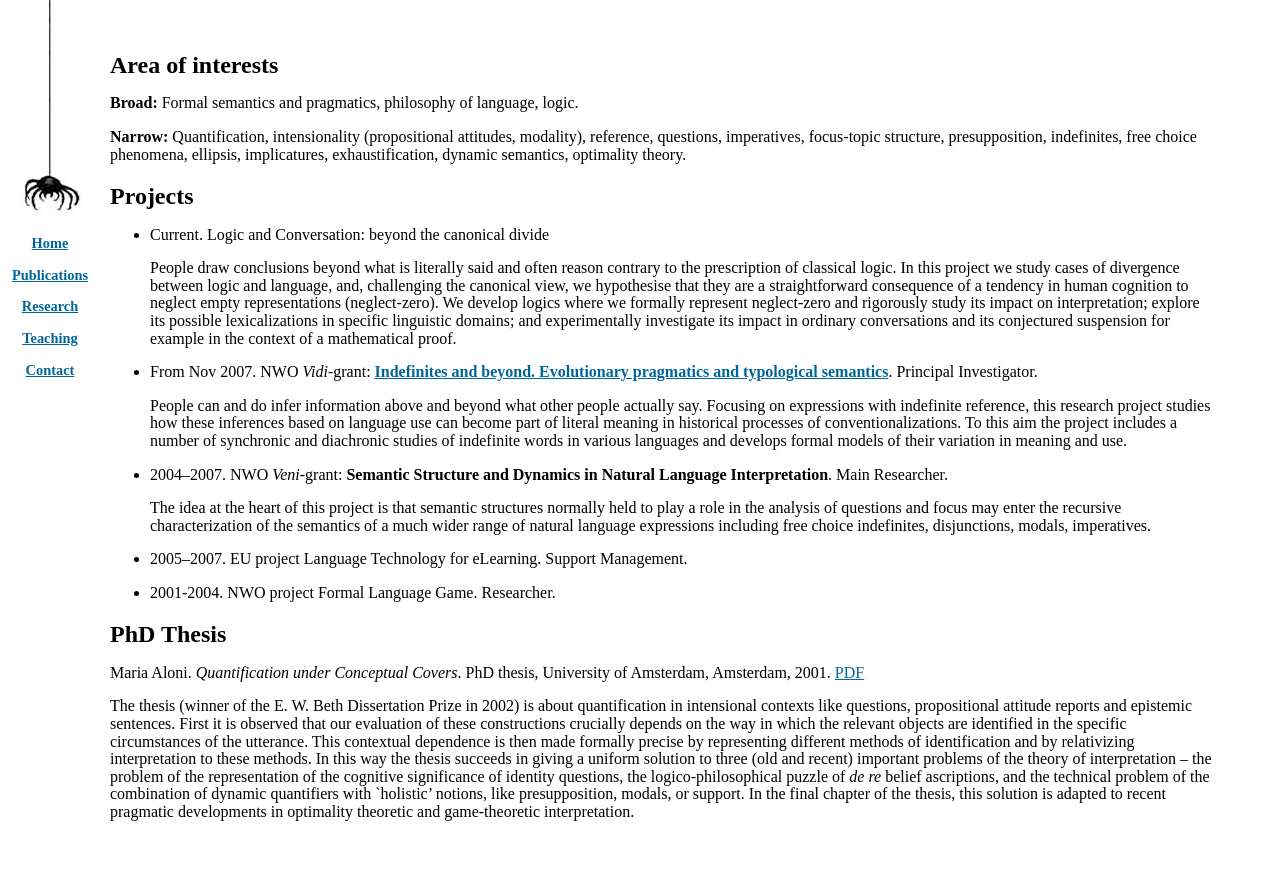
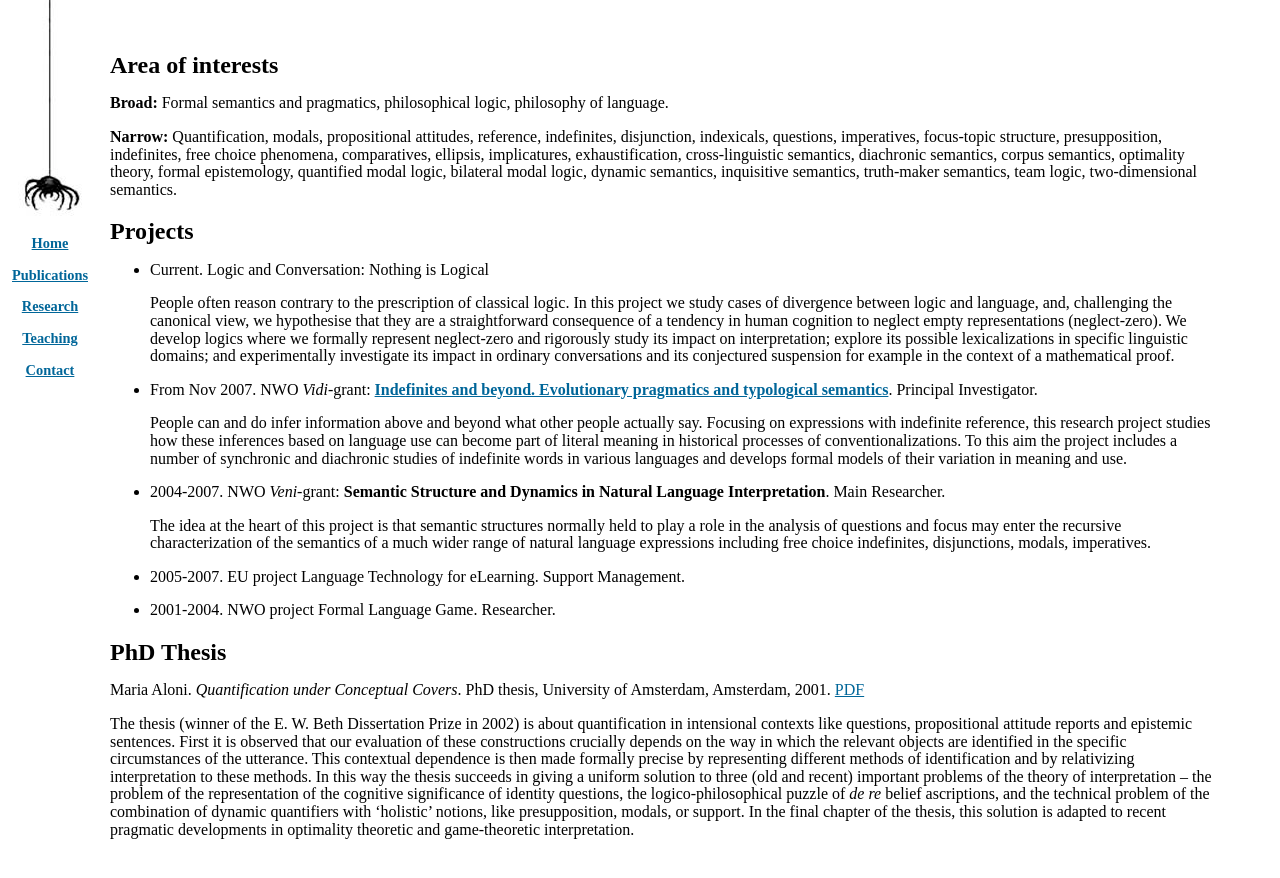
Before and after one commit to rednaw/site, a Jekyll site: the page built from content/research.md, in a window 1280 px wide. Shown: the top 878 px of the page. Built offline with Jekyll 4.4.1, drawn with Linux system fonts in a browser that asks for light colours; some web fonts are replaced.

Commit message:
Update research.md

```diff
--- a/content/research.md
+++ b/content/research.md
@@ -6,26 +6,27 @@ permalink: ./research
 
 ## Area of interests
 
-**Broad:** Formal semantics and pragmatics, philosophy of language, logic.
+**Broad:** Formal semantics and pragmatics, philosophical logic, philosophy of language.
 
-**Narrow:** Quantification, intensionality (propositional attitudes, modality), reference, questions, imperatives, focus-topic structure, presupposition, indefinites, free choice phenomena, ellipsis, implicatures, exhaustification, dynamic semantics, optimality theory.
+**Narrow:** Quantification, modals, propositional attitudes, reference, indefinites, disjunction, indexicals, questions, imperatives, focus-topic structure, presupposition, indefinites, free choice phenomena, comparatives, ellipsis, implicatures, exhaustification, cross-linguistic semantics, diachronic semantics, corpus semantics, optimality theory, formal epistemology, quantified modal logic, bilateral modal logic, dynamic semantics, inquisitive semantics, truth-maker semantics, team logic, two-dimensional semantics.
+
 
 ##  Projects
-- Current. Logic and Conversation: beyond the canonical divide
+- Current. Logic and Conversation: Nothing is Logical
 
-  People draw conclusions beyond what is literally said and often reason contrary to the prescription of classical logic. In this project we study cases of divergence between logic and language, and, challenging the canonical view, we hypothesise that they are a straightforward consequence of a tendency in human cognition to neglect empty representations (neglect-zero). We develop logics where we formally represent neglect-zero and rigorously study its impact on interpretation; explore its possible lexicalizations in specific linguistic domains; and experimentally investigate its impact in ordinary conversations and its conjectured suspension for example in the context of a mathematical proof.
+  People often reason contrary to the prescription of classical logic. In this project we study cases of divergence between logic and language, and, challenging the canonical view, we hypothesise that they are a straightforward consequence of a tendency in human cognition to neglect empty representations (neglect-zero). We develop logics where we formally represent neglect-zero and rigorously study its impact on interpretation; explore its possible lexicalizations in specific linguistic domains; and experimentally investigate its impact in ordinary conversations and its conjectured suspension for example in the context of a mathematical proof.
 - From Nov 2007. NWO *Vidi*-grant: [**Indefinites and beyond. Evolutionary pragmatics and typological semantics**]({{ site.baseurl }}/Indefinites). Principal Investigator.
 
   People can and do infer information above and beyond what other people actually say.  Focusing on expressions with indefinite reference, this research project studies how these inferences based on language use can become part of literal meaning in historical processes of conventionalizations. To this aim the project includes a number of synchronic and diachronic studies of indefinite words in various languages and  develops formal models of their variation in meaning and use.
-- 2004--2007. NWO *Veni*-grant: **Semantic Structure and Dynamics in Natural Language Interpretation**. Main Researcher.
+- 2004-2007. NWO *Veni*-grant: **Semantic Structure and Dynamics in Natural Language Interpretation**. Main Researcher.
 
   The idea at the heart of this project is that semantic structures normally held to play a role in the analysis of questions and focus may enter the recursive characterization of the semantics of a much wider range of natural language expressions including free choice indefinites, disjunctions, modals, imperatives.
 
-- 2005--2007. EU project Language Technology for eLearning. Support Management.
+- 2005-2007. EU project Language Technology for eLearning. Support Management.
 
 - 2001-2004. NWO project Formal Language Game. Researcher.
 
 ## PhD Thesis
 Maria Aloni. *Quantification under Conceptual Covers*. PhD thesis, University of Amsterdam, Amsterdam, 2001. [PDF](resources/Aloni2001.pdf)
 
-The thesis (winner of the E. W. Beth Dissertation Prize in 2002) is about quantification in intensional contexts like questions, propositional attitude reports and epistemic sentences. First it is observed that our evaluation of these constructions crucially depends on the way in which the relevant objects are identified in the specific circumstances of the utterance. This contextual dependence is then made formally precise by representing different methods of identification and by relativizing interpretation to these methods. In this way the thesis succeeds in giving a uniform solution to three (old and recent) important problems of the theory of interpretation -- the problem of the representation of the cognitive significance of identity questions, the logico-philosophical puzzle of *de re* belief ascriptions, and the technical problem of the combination of dynamic quantifiers with `holistic' notions, like presupposition, modals, or support. In the final chapter of the thesis, this solution is adapted to recent pragmatic developments in optimality theoretic and game-theoretic interpretation.
+The thesis (winner of the E. W. Beth Dissertation Prize in 2002) is about quantification in intensional contexts like questions, propositional attitude reports and epistemic sentences. First it is observed that our evaluation of these constructions crucially depends on the way in which the relevant objects are identified in the specific circumstances of the utterance. This contextual dependence is then made formally precise by representing different methods of identification and by relativizing interpretation to these methods. In this way the thesis succeeds in giving a uniform solution to three (old and recent) important problems of the theory of interpretation -- the problem of the representation of the cognitive significance of identity questions, the logico-philosophical puzzle of *de re* belief ascriptions, and the technical problem of the combination of dynamic quantifiers with 'holistic' notions, like presupposition, modals, or support. In the final chapter of the thesis, this solution is adapted to recent pragmatic developments in optimality theoretic and game-theoretic interpretation.
```
